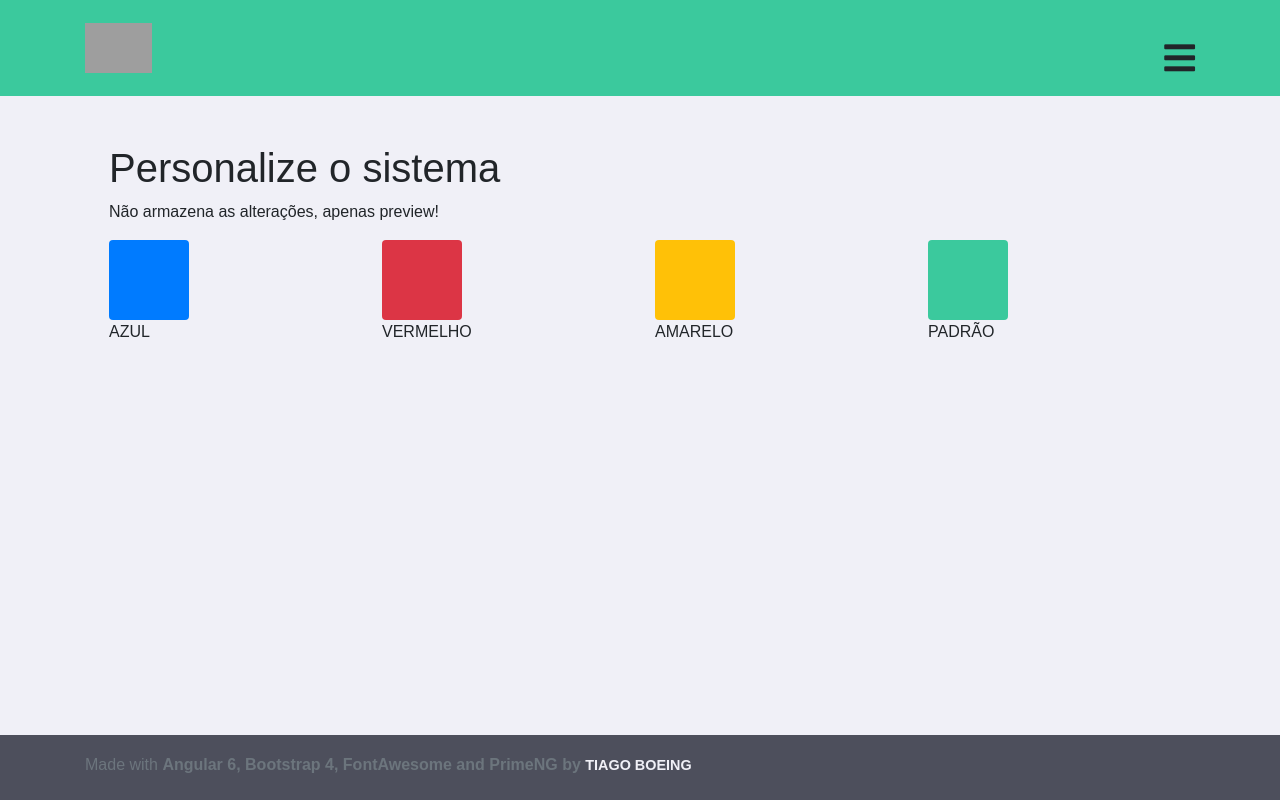
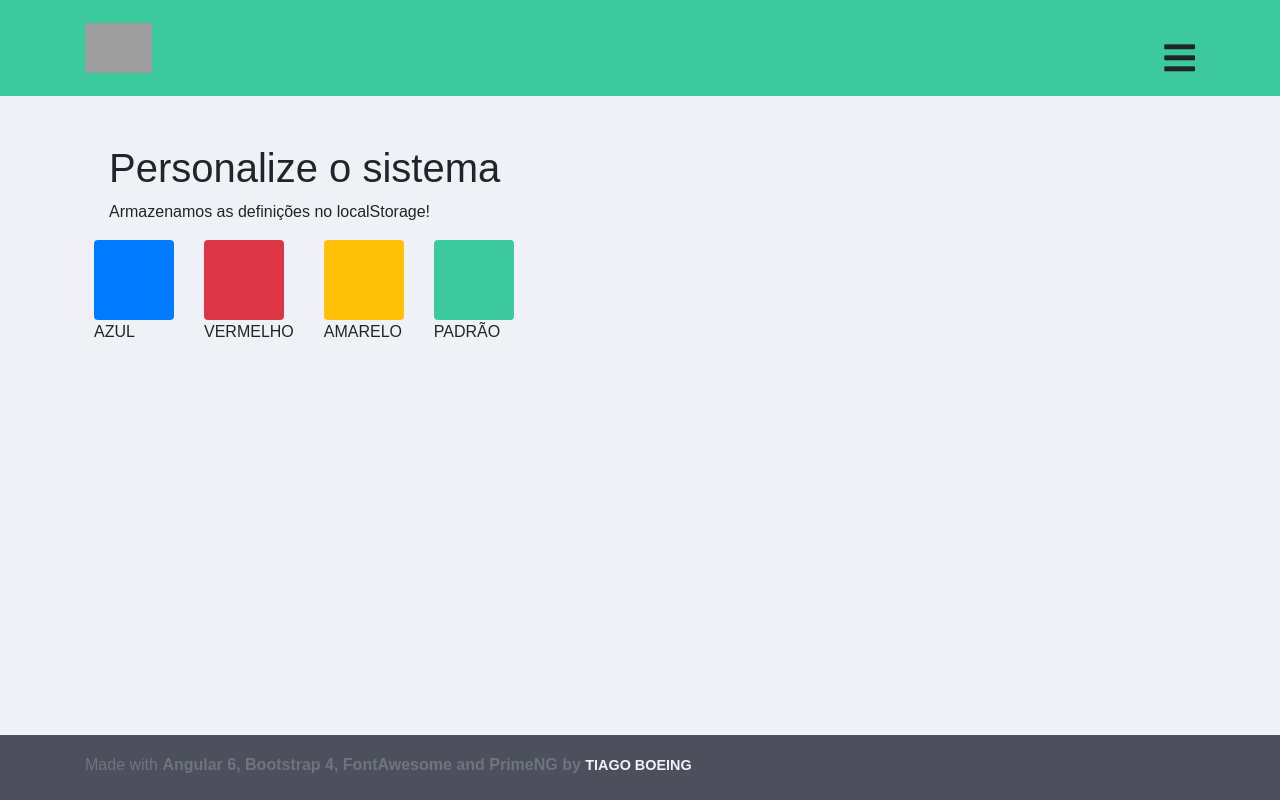
Before and after one commit to tiagoboeing/desafio-frontend-senior, an Angular app: page /personalizacao in a window 1280 px wide. Built offline with nearby package versions, Linux system fonts and the light colour scheme; grey boxes are pictures that could not be loaded; what angular2-text-mask, ngx-currency, text-mask-addons would draw is missing.

Commit message:
Personalização e fake API no Heroku

```diff
--- a/src/app/app.api.ts
+++ b/src/app/app.api.ts
@@ -1,4 +1,4 @@
-export const API = 'https://my-json-server.typicode.com/tiagoboeing/desafio-frontend-senior';
+export const API = 'https://desafio-senior-frontend-api.herokuapp.com';
 
 // se preferir rodar localmente com JSON-SERVER
 // export const API = 'http://localhost:3000';
--- a/src/app/home/home.component.ts
+++ b/src/app/home/home.component.ts
@@ -9,9 +9,10 @@ export class HomeComponent implements OnInit {
 
   corBarraSuperior = 'navbar-color';
 
+  // recebe pedido para abrir/fechar menu
+  @Output() toggle = new EventEmitter();
+
   constructor() { }
-
-  @Output() toggle = new EventEmitter();
 
   ngOnInit() {
     if (localStorage.getItem('cores')) {
--- a/src/app/menu/menu.component.ts
+++ b/src/app/menu/menu.component.ts
@@ -1,4 +1,4 @@
-import { Component, OnInit } from '@angular/core';
+import { Component, OnInit, EventEmitter, Output } from '@angular/core';
 import { trigger, state, style, transition, animate } from '@angular/animations';
 import { HomeComponent } from '../home/home.component';
 import { Router, NavigationEnd } from '@angular/router';
@@ -10,22 +10,27 @@ import { Router, NavigationEnd } from '@angular/router';
   animations: [
     trigger('toggleMenu', [
       state('hidden', style({
-        opacity: 0,
-        left: '-400px',
+        opacity: 1,
+        left: '-250px',
         'display': 'none'
       })),
       state('visible', style({
         opacity: 1,
         'display': 'inherit'
       })),
-      transition('* => *', animate('250ms 0s ease-in-out'))
+      transition('* => *', animate('200ms 0s ease-in-out'))
     ])
   ]
 })
 
 export class MenuComponent implements OnInit {
 
+  // estado inicial da animação
   toggleMenuState = 'hidden';
+
+  // cores do menu
+  corMenu = 'bg-dark';
+  corTextoMenu = 'text-white';
 
   constructor(private home: HomeComponent,
               private router: Router) { }
--- a/src/app/personalizacao/personalizacao.component.html
+++ b/src/app/personalizacao/personalizacao.component.html
@@ -1,6 +1,11 @@
 <div class="p-4">
+
+
+    <div class="row">
+        <div class="col-12">
             <h1>Personalize o sistema</h1>
-    <p>Não armazena as alterações, apenas preview!</p>
+            <p>Armazenamos as definições no localStorage!</p>
+        </div>
 
         <div class="row">
             <div class="col" (click)="personalizaBarraSuperior('azul')">
@@ -24,3 +29,4 @@
             </div>
         </div>
     </div>
+</div>
```
Lines whose indentation alone changed are shown as unchanged.
